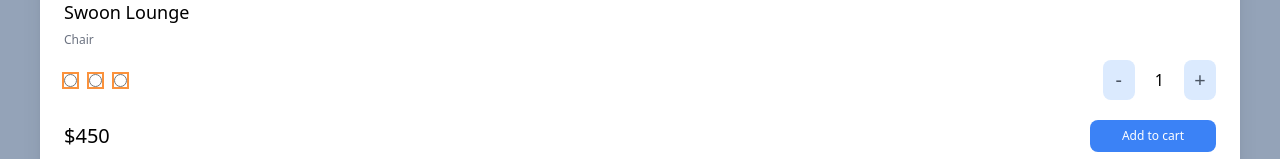
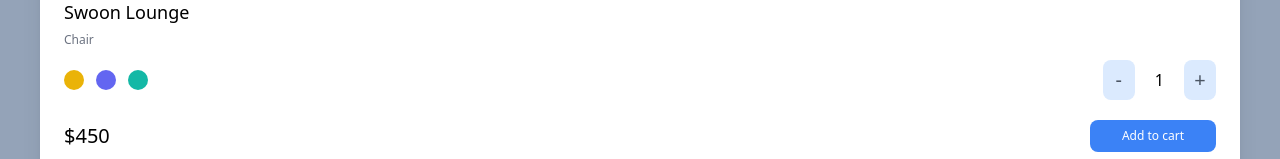
Before and after one commit to Choi-Yuchan/carrot-market, a Next.js app: page / in a window 1280 px wide. Shown: the part 1024-1183 px from the top of the page. Built offline with nearby package versions, Linux system fonts and the light colour scheme.

Commit message:
adopt a modifier to the checkout button

```diff
--- a/pages/index.tsx
+++ b/pages/index.tsx
@@ -17,7 +17,9 @@
           <span>Total</span>
           <span className='font-semibold'>$19</span>
         </div>
-        <div className='mt-5 bg-blue-500 text-white p-3 text-center rounded-xl w-1/2 mx-auto'>Checkout</div>
+        <div className='flex justify-center'>
+          <button className='mt-5 bg-blue-500 text-white p-3 text-center rounded-xl w-1/2 mx-auto hover:bg-teal-500 hover:text-black active:bg-yellow-500 focus:text-red-500'>Checkout</button>
+        </div>
       </div>
       <div className='bg-white overflow-hidden rounded-2xl shadow-xl'>
         <div className='bg-blue-500 p-6 pb-14'>
@@ -55,9 +57,9 @@
           <span className='text-xs text-gray-500'>Chair</span>
           <div className='mt-3 mb-5 flex justify-between items-center'>
             <div className='flex justify-between items-center space-x-3'>
-              <input type="radio" className='ring-2 ring-orange-400'/>
-              <input type="radio" className='ring-2 ring-orange-400'/>
-              <input type="radio" className='ring-2 ring-orange-400'/>
+              <button className='w-5 h-5 rounded-full bg-yellow-500' />
+              <button className='w-5 h-5 rounded-full bg-indigo-500' />
+              <button className='w-5 h-5 rounded-full bg-teal-500' />
             </div>
             <div className='flex items-center space-x-5'>
               <button className='p-1.5 bg-blue-100 rounded-lg flex justify-center items-center aspect-square w-8 text-xl text-gray-600'>-</button>
```
